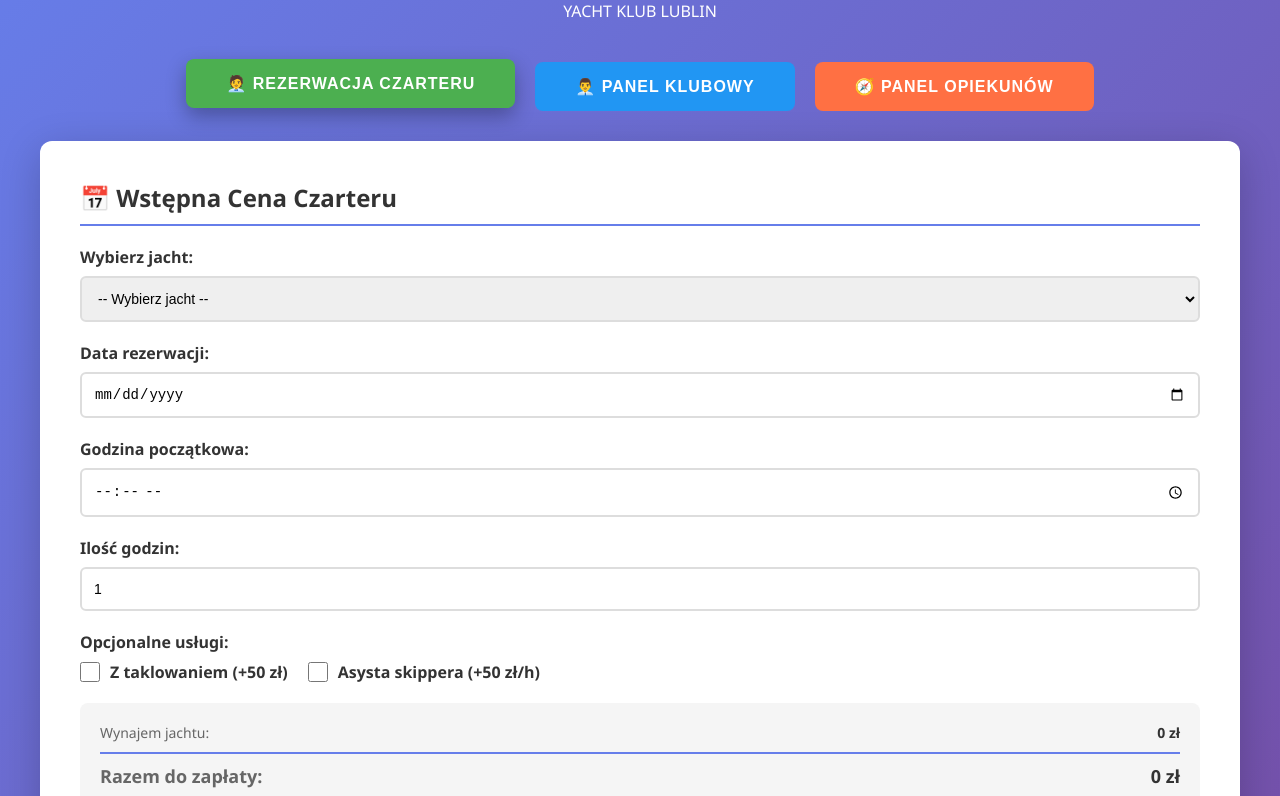
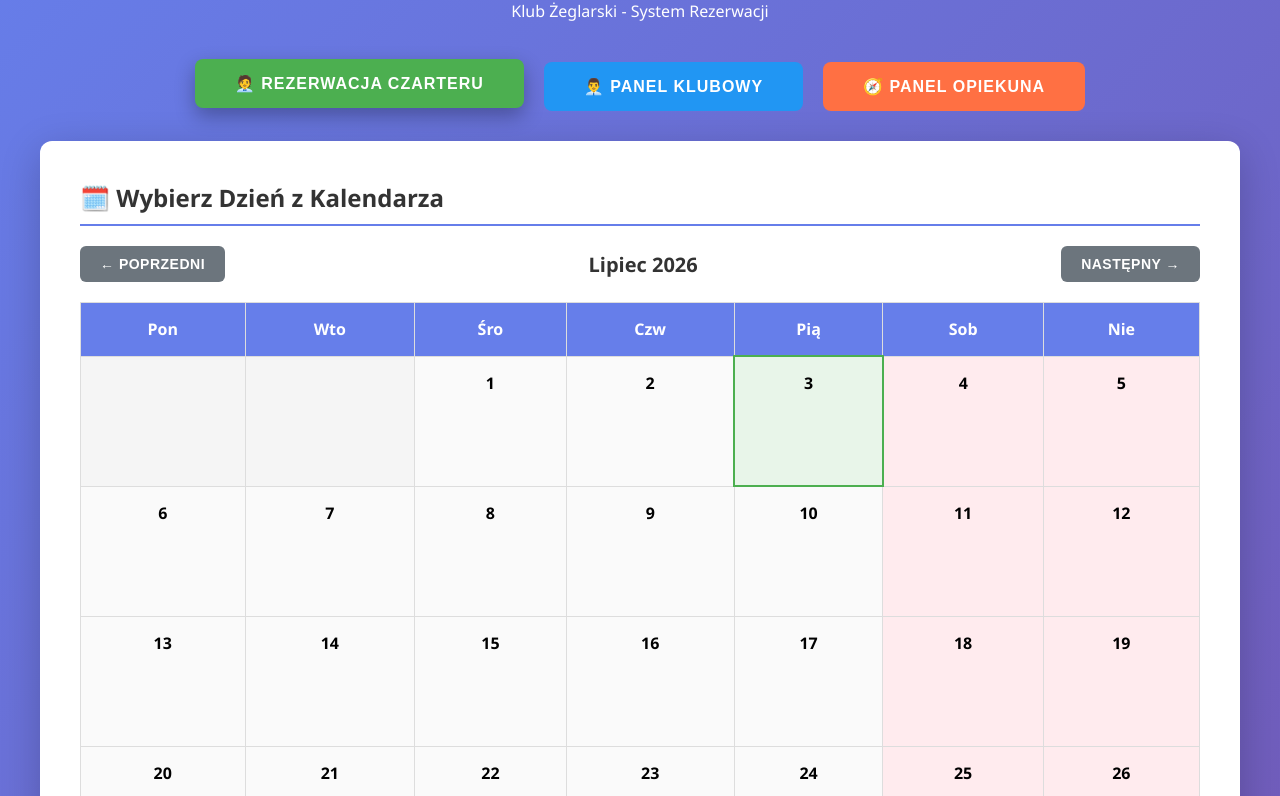
Before and after one commit to mgoreckiagent-bot/yacht-charter-app, a website: page public/index.html in a window 1280 px wide. Shown: the part 85-881 px from the top of the page. Drawn offline with Linux system fonts and the light colour scheme.

Commit message:
Update index.html

```diff
--- a/public/index.html
+++ b/public/index.html
@@ -3,7 +3,7 @@
 <head>
     <meta charset="UTF-8">
     <meta name="viewport" content="width=device-width, initial-scale=1.0">
-    <title>YKP Lublin - Szybkie rezerwacje jachtów jachtów</title>
+    <title>Zarządzanie Czarterami Jachtów</title>
     <style>
         * { margin: 0; padding: 0; box-sizing: border-box; }
         body { font-family: 'Segoe UI', Tahoma, Geneva, Verdana, sans-serif; background: linear-gradient(135deg, #667eea 0%, #764ba2 100%); min-height: 100vh; padding: 20px; }
@@ -64,6 +64,8 @@
         .calendar td:hover { background: #f0f0f0; }
         .calendar .other-month { color: #ccc; background: #f5f5f5; }
         .calendar .today { background: #e8f5e9; border: 2px solid #4CAF50; }
+        .calendar td:nth-child(6):not(.today):not(.other-month),
+        .calendar td:nth-child(7):not(.today):not(.other-month) { background: #ffebee; }
         .reservation { background: #ff6b6b; color: white; padding: 4px 6px; border-radius: 4px; margin: 3px 0; font-size: 11px; overflow: hidden; text-overflow: ellipsis; white-space: normal; line-height: 1.3; cursor: pointer; transition: all 0.2s ease; }
         .reservation:hover { transform: scale(1.05); box-shadow: 0 2px 8px rgba(0,0,0,0.2); }
         .reservation.approved { background: #4CAF50; }
@@ -118,8 +120,8 @@
 <body>
     <div class="container">
         <div class="header">
-            <h1>⛵ Zarządzanie Rezerwacjami Jachtów</h1>
-            <p>YACHT KLUB LUBLIN</p>
+            <h1>⛵ Zarządzanie Czarterami Jachtów</h1>
+            <p>Klub Żeglarski - System Rezerwacji</p>
         </div>
 
         <div id="alertBox" class="alert"></div>
@@ -127,12 +129,22 @@
         <div class="mode-selector">
             <button class="mode-btn customer active" onclick="switchMode('customer')">🧑‍💼 Rezerwacja Czarteru</button>
             <button class="mode-btn admin" onclick="switchMode('admin')">👨‍💼 Panel Klubowy</button>
-            <button class="mode-btn skipper" onclick="switchMode('skipper')">🧭 Panel Opiekunów</button>
+            <button class="mode-btn skipper" onclick="switchMode('skipper')">🧭 Panel Opiekuna</button>
         </div>
 
         <div id="customerModule" class="module active">
             <div class="section">
-                <h2>📅 Wstępna Cena Czarteru</h2>
+                <h2>🗓️ Wybierz Dzień z Kalendarza</h2>
+                <div class="calendar-nav">
+                    <button class="btn-secondary" onclick="previousCustomerMonth()">← Poprzedni</button>
+                    <div class="calendar-title" id="customerCalendarTitle"></div>
+                    <button class="btn-secondary" onclick="nextCustomerMonth()">Następny →</button>
+                </div>
+                <table class="calendar" id="customerCalendarTable"></table>
+                <p style="text-align:center;color:#666;margin-top:10px;font-size:14px;">Kliknij dzień, aby ustawić datę rezerwacji w formularzu poniżej.</p>
+            </div>
+            <div class="section" id="customerFormSection">
+                <h2>📅 Wylicz Cenę Czarteru</h2>
                 <div class="form-group">
                     <label>Wybierz jacht:</label>
                     <select id="selectedYacht" onchange="updatePrice()">
@@ -188,8 +200,7 @@
                 <div class="deposit-info">
                     <strong>⚠️ Ważna informacja:</strong><br>
                     Kaucja zwrotna: <strong>500 zł</strong><br>
-                    Kaucja zostanie zwrócona po zdaniu sprawnego i czystego jachtu o wyznaczonej godzinie.<br>
-                    Podane kwoty NIE SĄ OFERTĄ, a całość kosztów zostanie podsumowana po zakończeniu czarteru.
+                    Kaucja zostanie zwrócona po zdaniu sprawnego i czystego jachtu.
                 </div>
                 <div class="button-group">
                     <button class="btn-primary" onclick="submitReservation()">Rezerwuj Jacht</button>
@@ -284,7 +295,7 @@
                 <button class="close-modal" onclick="closeSendModal()">&times;</button>
             </div>
             <div class="form-group">
-                <label>Dane osoby rezerwującej:</label>
+                <label>Imię i Nazwisko:</label>
                 <input type="text" id="customerName" placeholder="Jan Kowalski">
             </div>
             <div class="form-group">
@@ -292,7 +303,7 @@
                 <input type="email" id="customerEmail" placeholder="jan@example.com">
             </div>
             <div class="form-group">
-                <label>Telefon komórkowy do kontaktu:</label>
+                <label>Telefon komórkowy:</label>
                 <input type="tel" id="customerPhone" placeholder="+48 123 456 789" value="+48 ">
             </div>
             <div class="button-group">
@@ -428,6 +439,65 @@
             total += tackleTotal + skipperTotal;
             document.getElementById('rentPrice').textContent = (yachtData.pricePerHour * hours) + ' zł';
             document.getElementById('totalPrice').textContent = total + ' zł';
+        }
+
+        // ============================================
+        // CUSTOMER MODULE - KALENDARZ WYBORU DATY
+        // ============================================
+
+        let customerCalendarDate = new Date();
+
+        function renderCustomerCalendar() {
+            const year = customerCalendarDate.getFullYear();
+            const month = customerCalendarDate.getMonth();
+            const firstDay = new Date(year, month, 1);
+            const lastDay = new Date(year, month + 1, 0);
+            const daysInMonth = lastDay.getDate();
+            const startingDayOfWeek = (firstDay.getDay() + 6) % 7; // Poniedziałek = pierwszy dzień tygodnia
+            const dayNames = ['Pon', 'Wto', 'Śro', 'Czw', 'Pią', 'Sob', 'Nie'];
+            const monthNames = ['Styczeń', 'Luty', 'Marzec', 'Kwiecień', 'Maj', 'Czerwiec', 'Lipiec', 'Sierpień', 'Wrzesień', 'Październik', 'Listopad', 'Grudzień'];
+
+            document.getElementById('customerCalendarTitle').textContent = `${monthNames[month]} ${year}`;
+
+            let html = '<thead><tr>';
+            for (let i = 0; i < 7; i++) html += `<th>${dayNames[i]}</th>`;
+            html += '</tr></thead><tbody><tr>';
+
+            for (let i = 0; i < startingDayOfWeek; i++) html += '<td class="other-month"></td>';
+
+            for (let day = 1; day <= daysInMonth; day++) {
+                const date = new Date(year, month, day);
+                const isToday = date.toDateString() === new Date().toDateString();
+                const dateStr = toLocalDateStr(date);
+                let cellClass = isToday ? 'today' : '';
+                html += `<td class="${cellClass}" style="cursor:pointer;" onclick="selectCustomerDate('${dateStr}')"><div style="font-weight: bold;">${day}</div></td>`;
+                if ((day + startingDayOfWeek) % 7 === 0 && day < daysInMonth) html += '</tr><tr>';
+            }
+
+            const totalCells = (daysInMonth + startingDayOfWeek);
+            const remainingCells = 7 - (totalCells % 7);
+            if (remainingCells < 7) {
+                for (let i = 0; i < remainingCells; i++) html += '<td class="other-month"></td>';
+            }
+
+            html += '</tr></tbody>';
+            document.getElementById('customerCalendarTable').innerHTML = html;
+        }
+
+        function previousCustomerMonth() {
+            customerCalendarDate.setMonth(customerCalendarDate.getMonth() - 1);
+            renderCustomerCalendar();
+        }
+
+        function nextCustomerMonth() {
+            customerCalendarDate.setMonth(customerCalendarDate.getMonth() + 1);
+            renderCustomerCalendar();
+        }
+
+        function selectCustomerDate(dateStr) {
+            document.getElementById('charterDate').value = dateStr;
+            updatePrice();
+            document.getElementById('customerFormSection').scrollIntoView({ behavior: 'smooth', block: 'start' });
         }
 
         function resetForm() {
@@ -709,8 +779,8 @@
             const firstDay = new Date(year, month, 1);
             const lastDay = new Date(year, month + 1, 0);
             const daysInMonth = lastDay.getDate();
-            const startingDayOfWeek = firstDay.getDay();
-            const dayNames = ['Nie', 'Pon', 'Wto', 'Śro', 'Czw', 'Pią', 'Sob'];
+            const startingDayOfWeek = (firstDay.getDay() + 6) % 7; // Poniedziałek = pierwszy dzień tygodnia
+            const dayNames = ['Pon', 'Wto', 'Śro', 'Czw', 'Pią', 'Sob', 'Nie'];
 
             let html = '<thead><tr>';
             for (let i = 0; i < 7; i++) html += `<th>${dayNames[i]}</th>`;
@@ -1173,8 +1243,8 @@
             const firstDay = new Date(year, month, 1);
             const lastDay = new Date(year, month + 1, 0);
             const daysInMonth = lastDay.getDate();
-            const startingDayOfWeek = firstDay.getDay();
-            const dayNames = ['Nie', 'Pon', 'Wto', 'Śro', 'Czw', 'Pią', 'Sob'];
+            const startingDayOfWeek = (firstDay.getDay() + 6) % 7; // Poniedziałek = pierwszy dzień tygodnia
+            const dayNames = ['Pon', 'Wto', 'Śro', 'Czw', 'Pią', 'Sob', 'Nie'];
             const monthNames = ['Styczeń', 'Luty', 'Marzec', 'Kwiecień', 'Maj', 'Czerwiec', 'Lipiec', 'Sierpień', 'Wrzesień', 'Październik', 'Listopad', 'Grudzień'];
 
             document.getElementById('skipperCalendarTitle').textContent = `${monthNames[month]} ${year}`;
@@ -1251,6 +1321,7 @@
 
         document.addEventListener('DOMContentLoaded', () => {
             updatePrice();
+            renderCustomerCalendar();
             if (adminToken) {
                 document.getElementById('adminLogin').style.display = 'none';
                 document.getElementById('adminPanel').classList.add('active');
```
